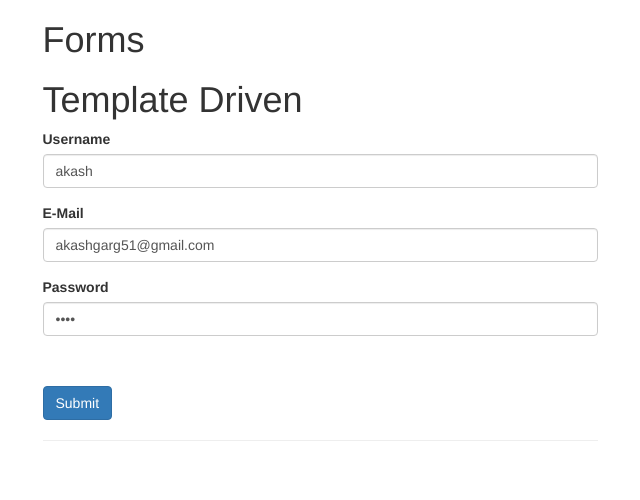
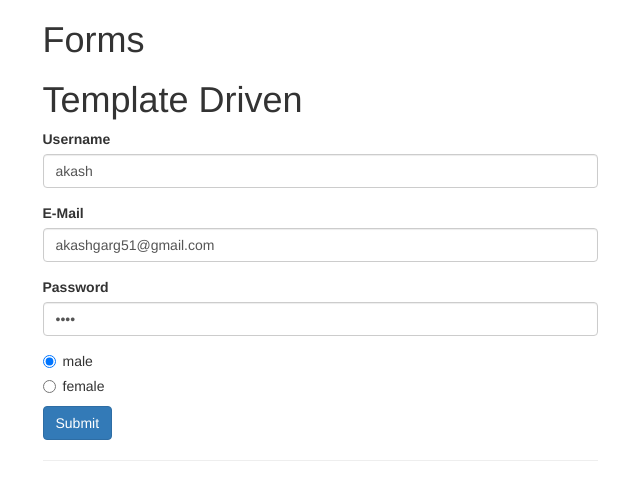
Before and after one commit to akashgarg51/angular-forms, an Angular app: page / in a window 1280 px wide. Shown: the top 500 px of the page, without its empty margins (320-960 px from the left). Built offline with nearby package versions, Linux system fonts and the light colour scheme.

Commit message:
Configure radio button and with two way binding
Change-Id: Ifb1b7a9e062b00b39789c08559b8ac5b6f39c9dd
Signed-off-by: Akash Garg <akash.garg@sap.com>

```diff
--- a/src/app/template-driven/template-driven.component.html
+++ b/src/app/template-driven/template-driven.component.html
@@ -31,8 +31,12 @@
            required
            name="password">
   </div>
-  <div class="radio">
+  <div class="radio" *ngFor="let g of genders">
     <label>
+       <input type="radio" name="gender"
+       [(ngModel)]="user.gender"
+       [value]="g">
+       {{g}}
     </label>
   </div>
   <button type="submit" class="btn btn-primary">Submit</button>
--- a/src/app/template-driven/template-driven.component.ts
+++ b/src/app/template-driven/template-driven.component.ts
@@ -14,8 +14,13 @@
         user = {
            username: 'akash',
            email: 'akashgarg51@gmail.com',
-           password: '1234'
+           password: '1234',
+           gender: 'male'
         };
+
+        genders = [
+        'male', 'female'
+            ];
 
         onSubmit(form: NgForm) {
            console.log(form.value);
```
